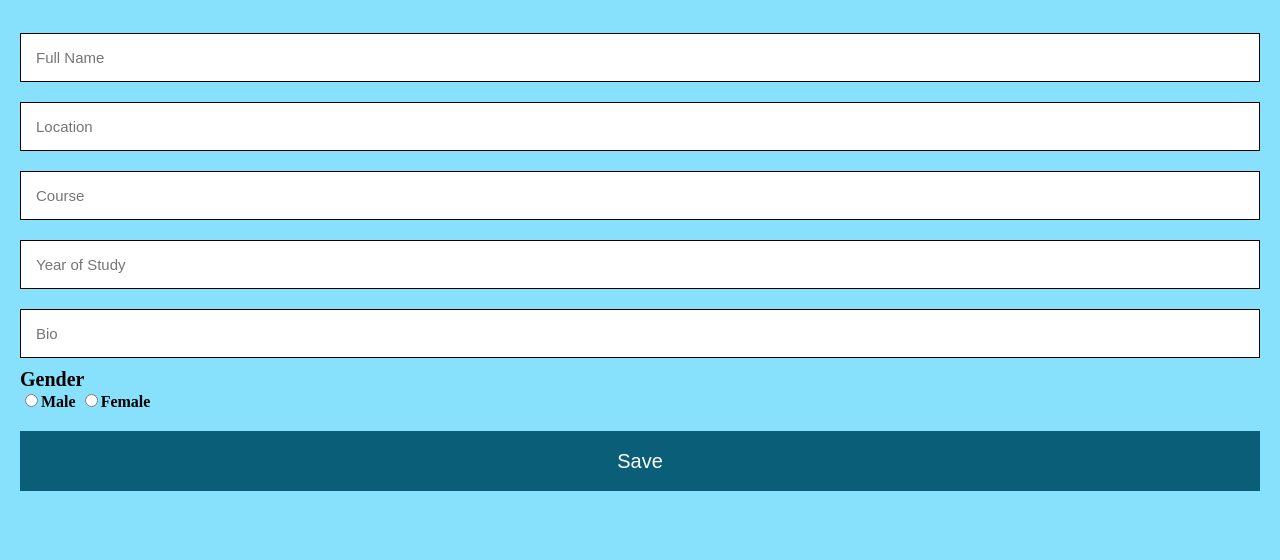
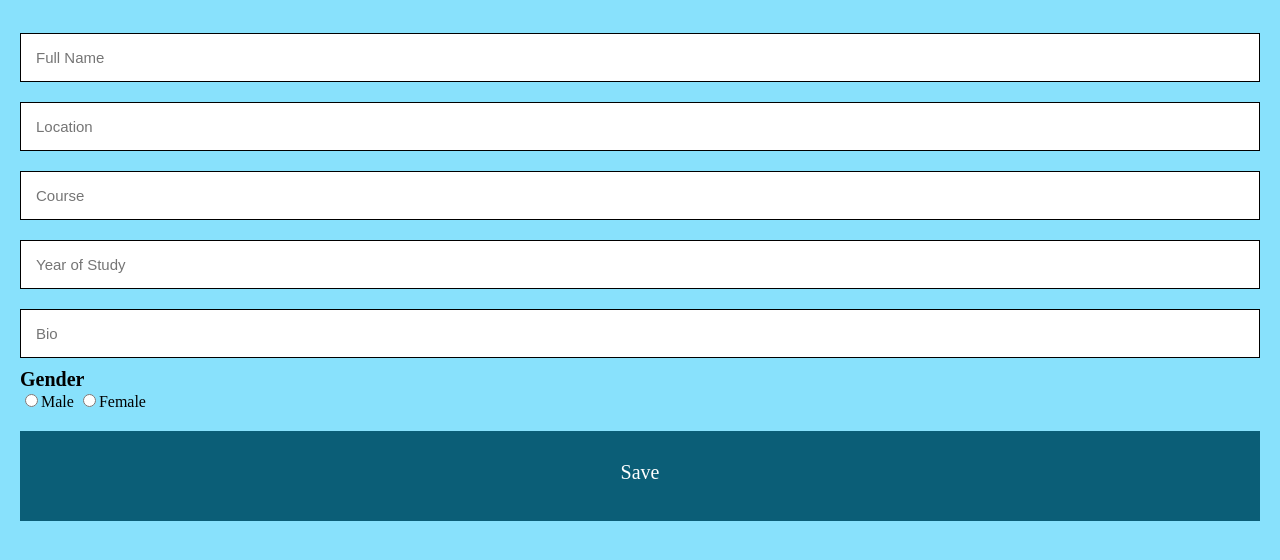
Before and after one commit to marcuslangford/SCOUT, a plain HTML site: page webpages/editProfile.html in a window 1280 px wide. Shown: the part 148-708 px from the top of the page. Drawn offline with Linux system fonts and the light colour scheme.

Commit message:
Update editProfile.html

```diff
--- a/webpages/editProfile.html
+++ b/webpages/editProfile.html
@@ -32,12 +32,13 @@
           <!--Gender-->
           <input type="text" placeholder="Bio" name="bio" required>
           <form>
-            <label><b>Gender<b></label>
+            <label><b>Gender</b></label>
             <br>
             <input type="radio" name="gender" value="male">Male
             <input type="radio" name="gender" value="female">Female
           </form>
-          <button id="save" type="submit">Save</button>
+          <p><a href="myAccountEdited.html">Save</a></p>
+          <!--<button id="save" type="submit">Save</button>-->
         </div>
       </div>
     </form>
```
